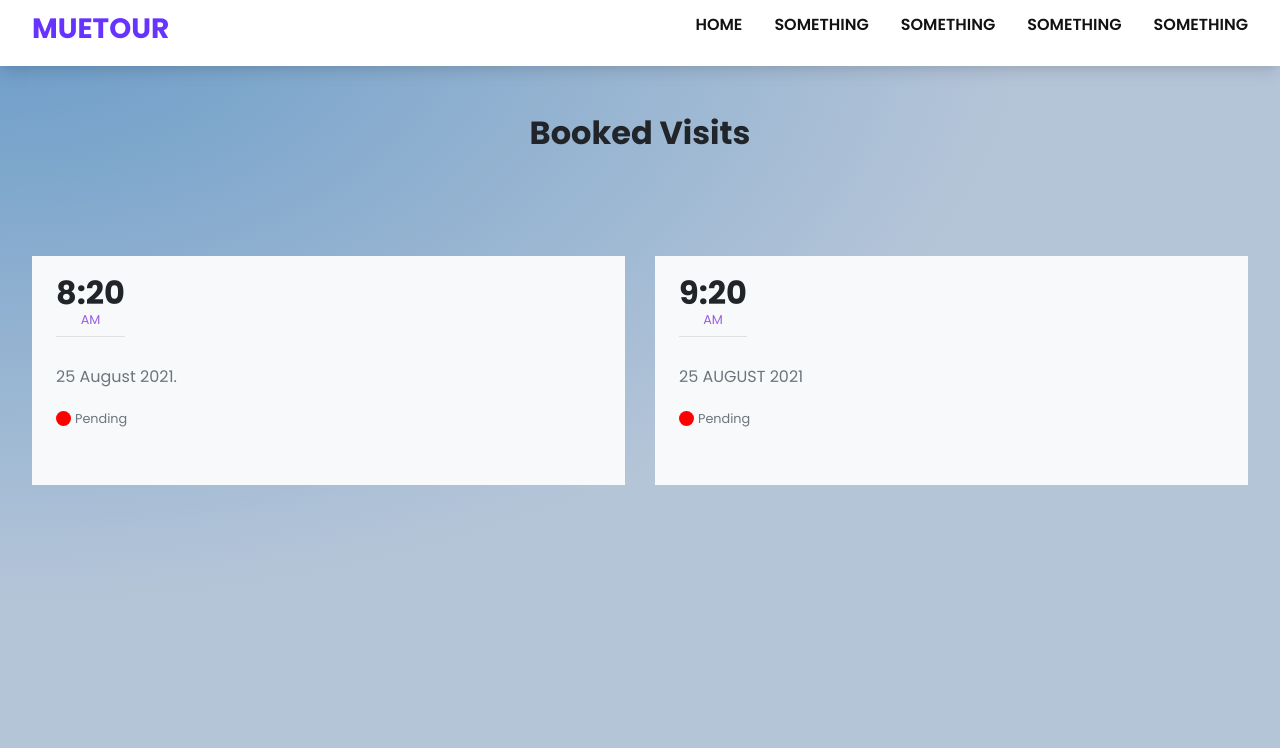
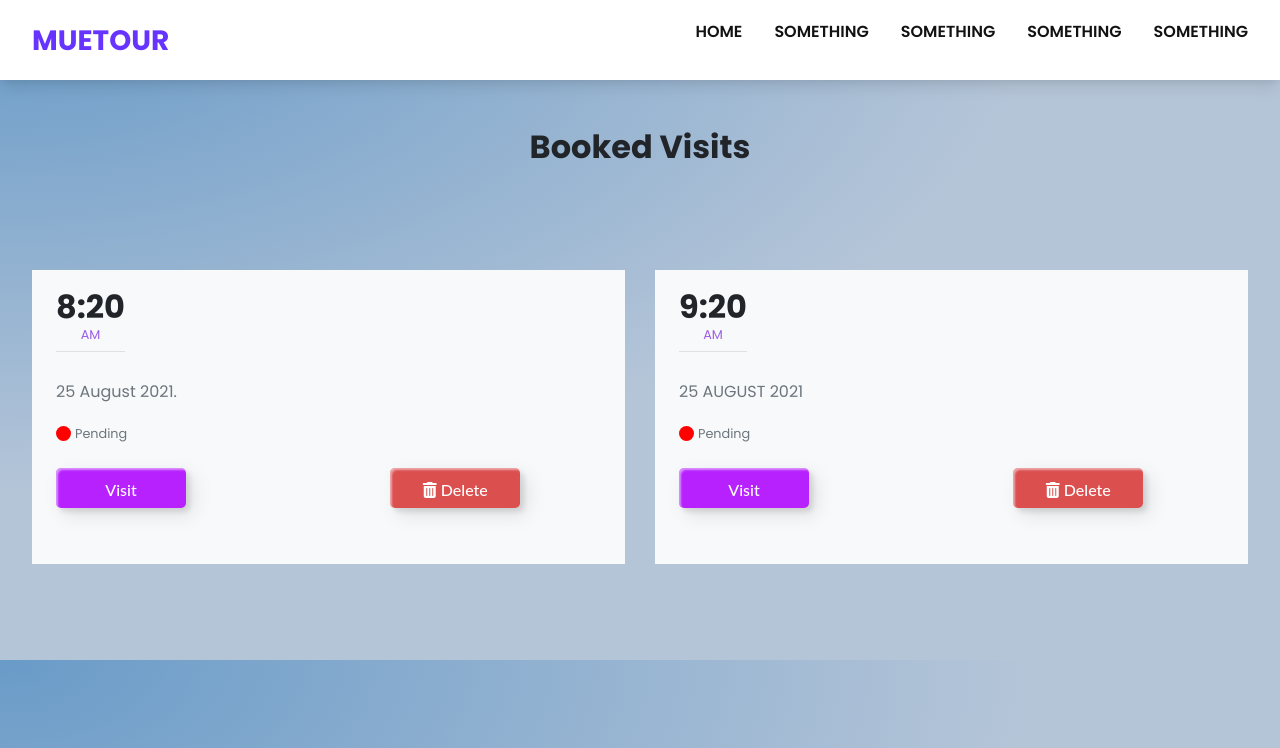
Before and after one commit to Purahan/Team-WebMaker, a PHP site: page /visits.php in a window 1280 px wide. Shown: the top 748 px of the page. Run offline with PHP 8.4, Linux system fonts and the light colour scheme; some libraries are stand-ins or nearby versions.

Commit message:
Update visits.php

```diff
--- a/visits.php
+++ b/visits.php
@@ -1,6 +1,12 @@
+<!DOCTYPE html>
+<html lang="en">
+
+
 <head>
     <meta name="viewport" content="width=device-width, initial-scale=1">
     <link rel="stylesheet" href="https://cdnjs.cloudflare.com/ajax/libs/twitter-bootstrap/4.5.0/css/bootstrap.min.css">
+    <link rel="stylesheet" href="https://cdnjs.cloudflare.com/ajax/libs/font-awesome/4.7.0/css/font-awesome.min.css">
+    <script src="https://kit.fontawesome.com/525fd5b530.js"crossorigin="anonymous"></script>
 </head>
 
 <header>
@@ -57,7 +63,10 @@
                     <div class="d-flex align-items-center">
                         <span class="d-inline-block rounded-circle" style="width: 15px;height: 15px;background-color: Red"> </span>
                         <small class="ml-1 text-secondary">Pending</small>
+
                     </div>
+                    <button class="custom-btn btn-1" style="margin-top: 25px;">Visit</button>
+                    <button class="custom-btn btn-2" style="margin-top: 25px; margin-left: 200px"><i class="fa fa-trash"></i>       Delete</button>
 
                 </div>
             </div>
@@ -79,6 +88,8 @@
                         <span class="d-inline-block rounded-circle" style="width: 15px;height: 15px;background-color: red"> </span>
                         <small class="ml-1 text-secondary">Pending</small>
                     </div>
+                    <button class="custom-btn btn-1" style="margin-top: 25px;">Visit</button>
+                    <button class="custom-btn btn-2" style="margin-top: 25px; margin-left: 200px"><i class="fa fa-trash"></i>       Delete</button>
 
                 </div>
             </div>
@@ -86,6 +97,7 @@
 
     </div>
 </div>
+</html>
 <style>
     @import url('https://fonts.googleapis.com/css2?family=Poppins:wght@300;400;500;600;700&display=swap');
 
@@ -96,14 +108,15 @@ html,
 body {
 
 
-background: rgb(105,155,200);
+background: rgb(105,155,200) ;
 background: -moz-radial-gradient(top left, ellipse cover, rgba(105,155,200,1) 0%, rgba(181,197,216,1) 57%);
- background: -webkit-gradient(radial, top left, 0px, top left, 100%, color-stop(0%,rgba(105,155,200,1)), color-stop(57%,rgba(181,197,216,1)));
- background: -webkit-radial-gradient(top left, ellipse cover, rgba(105,155,200,1) 0%,rgba(181,197,216,1) 57%);
- background: -o-radial-gradient(top left, ellipse cover, rgba(105,155,200,1) 0%,rgba(181,197,216,1) 57%);
- background: -ms-radial-gradient(top left, ellipse cover, rgba(105,155,200,1) 0%,rgba(181,197,216,1) 57%);
- background: radial-gradient(ellipse at top left, rgba(105,155,200,1) 0%,rgba(181,197,216,1) 57%);
- filter: progid:DXImageTransform.Microsoft.gradient( startColorstr='#699bc8', endColorstr='#b5c5d8',GradientType=1 );
+ background: -webkit-gradient(radial, top left, 0px, top left, 100%, color-stop(0%,rgba(105,155,200,1)), color-stop(57%,rgba(181,197,216,1))) ;
+ background: -webkit-radial-gradient(top left, ellipse cover, rgba(105,155,200,1) 0%,rgba(181,197,216,1) 57%) ;
+ background: -o-radial-gradient(top left, ellipse cover, rgba(105,155,200,1) 0%,rgba(181,197,216,1) 57%) ;
+ background: -ms-radial-gradient(top left, ellipse cover, rgba(105,155,200,1) 0%,rgba(181,197,216,1) 57%) ;
+ background: radial-gradient(ellipse at top left, rgba(105,155,200,1) 0%,rgba(181,197,216,1) 57%) ;
+ filter: progid:DXImageTransform.Microsoft.gradient( startColorstr='#699bc8', endColorstr='#b5c5d8',GradientType=1 ) ;
+
 
 }
 a:hover {
@@ -258,6 +271,110 @@ video {
   transform: rotate(0deg);
   transition: 0.25s ease-in-out;
 }
+
+/*button*/
+
+.custom-btn {
+  width: 130px;
+  height: 40px;
+  color: #fff;
+  border-radius: 5px;
+  padding: 10px 25px;
+  font-family: 'Lato', sans-serif;
+  font-weight: 500;
+  background: transparent;
+  cursor: pointer;
+  transition: all 0.3s ease;
+  position: relative;
+  display: inline-block;
+   box-shadow:inset 2px 2px 2px 0px rgba(255,255,255,.5),
+   7px 7px 20px 0px rgba(0,0,0,.1),
+   4px 4px 5px 0px rgba(0,0,0,.1);
+  outline: none;
+}
+
+
+
+
+
+
+.btn-1 {
+  background: #b621fe;
+  border: none;
+  z-index: 1;
+}
+.btn-1:after {
+  position: absolute;
+  content: "";
+  width: 0;
+  height: 100%;
+  top: 0;
+  right: 0;
+  z-index: -1;
+  background-color: #663dff;
+  border-radius: 5px;
+   box-shadow:inset 2px 2px 2px 0px rgba(255,255,255,.5),
+   7px 7px 20px 0px rgba(0,0,0,.1),
+   4px 4px 5px 0px rgba(0,0,0,.1);
+  transition: all 0.3s ease;
+}
+.btn-1:hover {
+  color: #fff;
+}
+.btn-1:hover:after {
+  left: 0;
+  width: 100%;
+}
+.btn-1:active {
+  top: 2px;
+}
+
+/*button 2*/
+
+
+
+
+
+
+
+
+
+.btn-2 {
+  background: #db4f4f;
+  border: none;
+  z-index: 1;
+}
+.btn-2:after {
+  position: absolute;
+  content: "";
+  width: 0;
+  height: 100%;
+  top: 0;
+  right: 0;
+  z-index: -1;
+  background-color: #ff0000;
+  border-radius: 5px;
+   box-shadow:inset 2px 2px 2px 0px rgba(255,255,255,.5),
+   7px 7px 20px 0px rgba(0,0,0,.1),
+   4px 4px 5px 0px rgba(0,0,0,.1);
+  transition: all 0.3s ease;
+}
+.btn-2:hover {
+  color: #fff;
+}
+.btn-2:hover:after {
+  left: 0;
+  width: 100%;
+}
+.btn-2:active {
+  top: 2px;
+}
+
+/*button end*/
+
+
+
+
 .navbar .burger-line:nth-child(1) {
   top: 0;
 }
```
